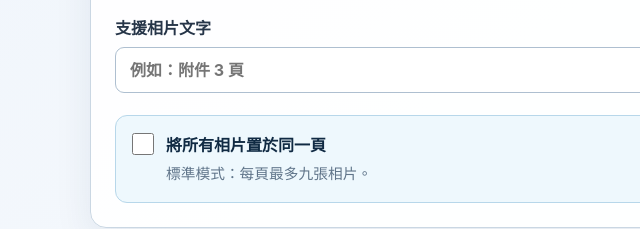
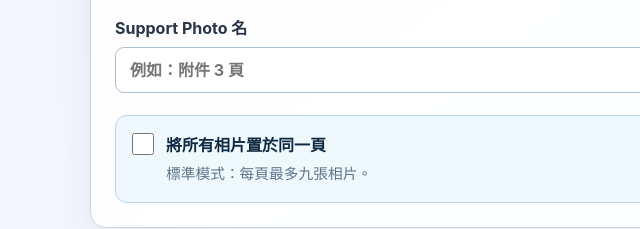
Before and after one commit to AELWebapps/Tester, a plain HTML site: page index.html in a window 1280 px wide. Shown: the part 509-738 px from the top of the page, 0-640 px from the left. Drawn offline with nearby package versions, Linux system fonts and the light colour scheme.

Commit message:
Update label text for supporting photos

```diff
--- a/index.html
+++ b/index.html
@@ -630,7 +630,7 @@
         </label>
 
         <label class="field-full-width">
-          支援相片文字
+          Support Photo 名
 
           <input
             id="supportingPhotos"
```
